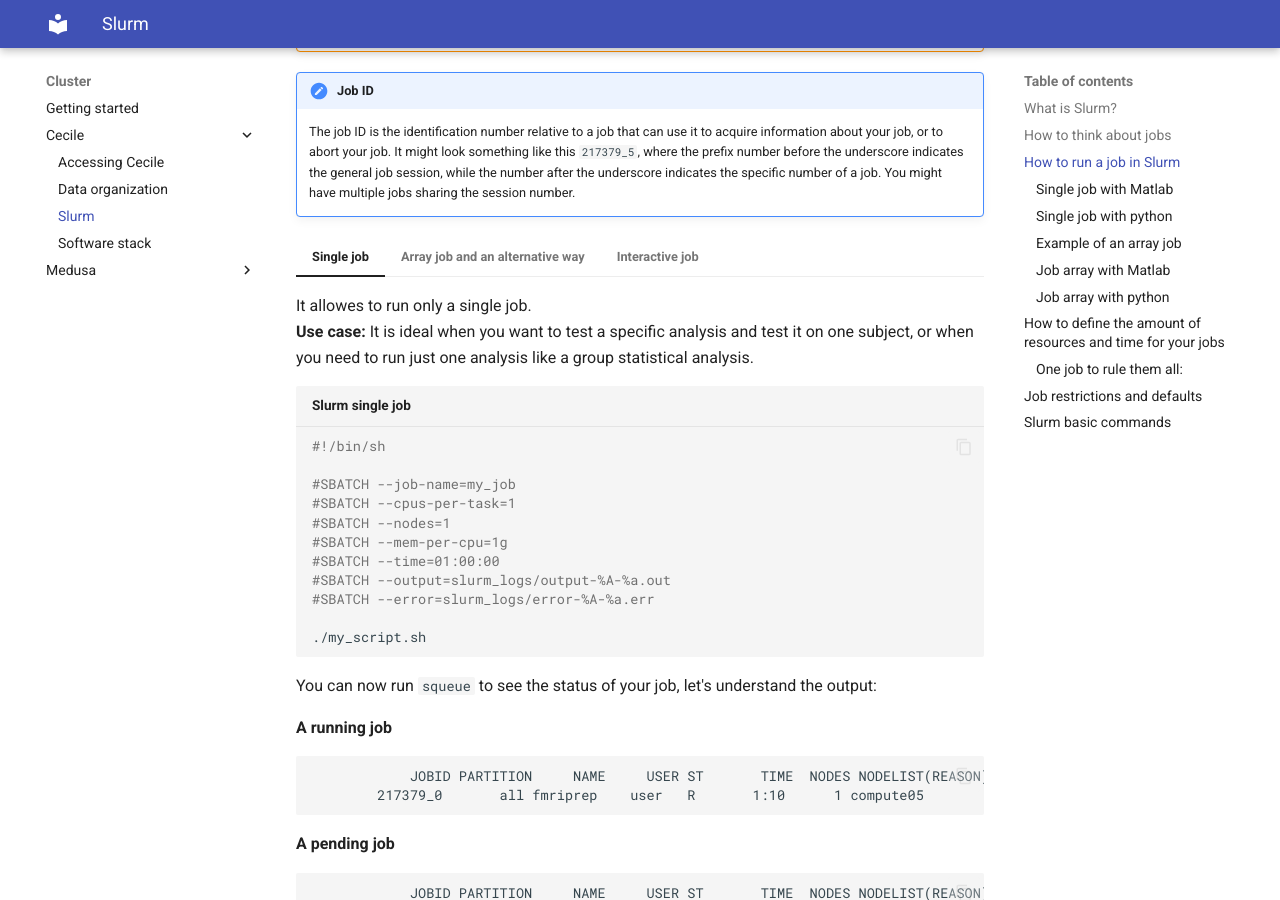
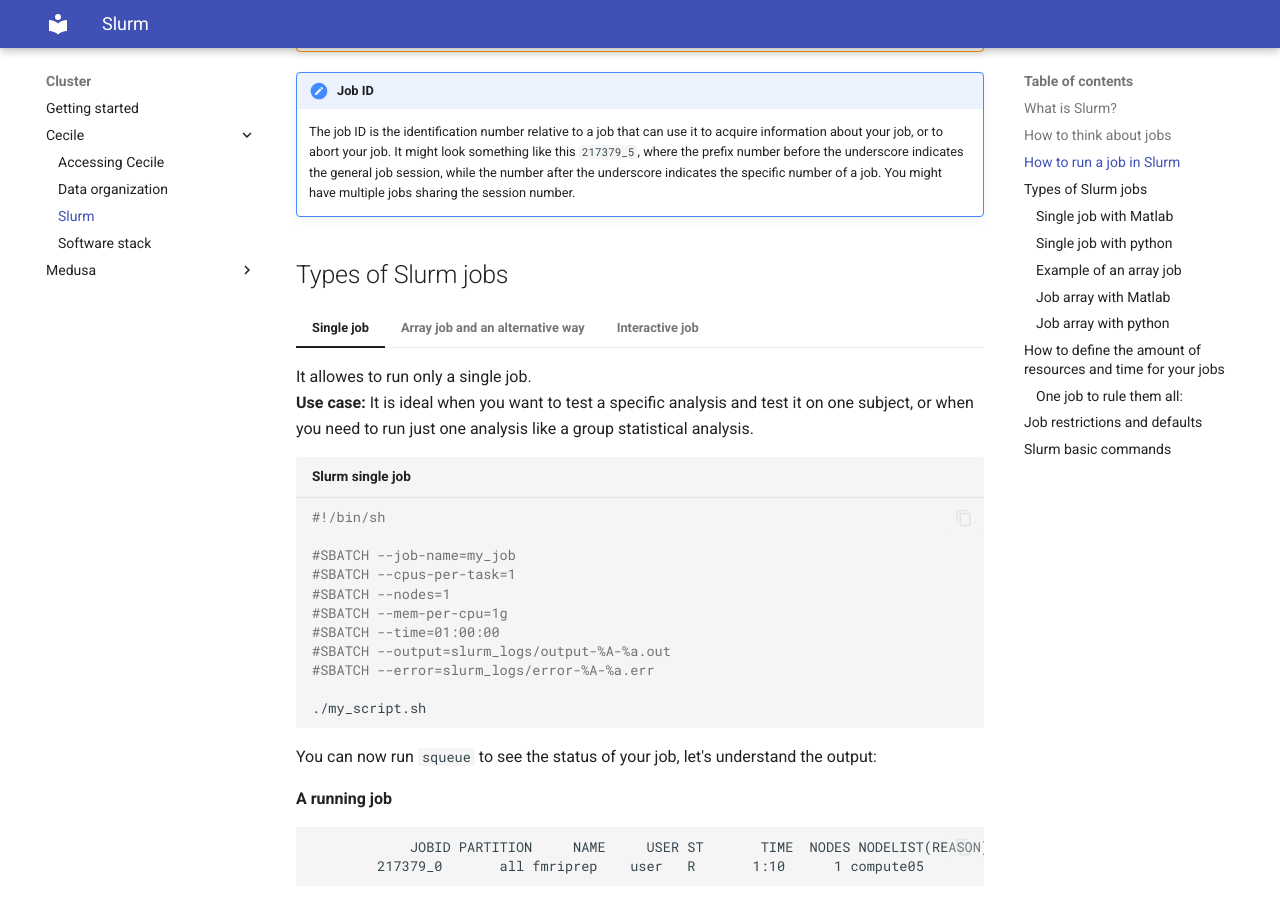
Before and after one commit to pvavra/temp-ipsy, an MkDocs documentation site: the page built from docs/cluster/cecile/slurm.md, in a window 1280 px wide and 900 px high, scrolled down 2176 px. Built offline with MkDocs 1.6.1 and Material for MkDocs 9.7.7, drawn with Linux system fonts in a browser that asks for light colours.

Commit message:
Add title

```diff
--- a/docs/cluster/cecile/slurm.md
+++ b/docs/cluster/cecile/slurm.md
@@ -88,6 +88,8 @@ Instead of `--mem-per-cpu` you could use `--mem`, the latter specifies the amoun
 
 !!! note "Job ID"
     The job ID is the identification number relative to a job that can use it to acquire information about your job, or to abort your job. It might look something like this `217379_5`, where the prefix number before the underscore indicates the general job session, while the number after the underscore indicates the specific number of a job. You might have multiple jobs sharing the session number.
+
+## Types of Slurm jobs
 
 === "Single job"
 
```
